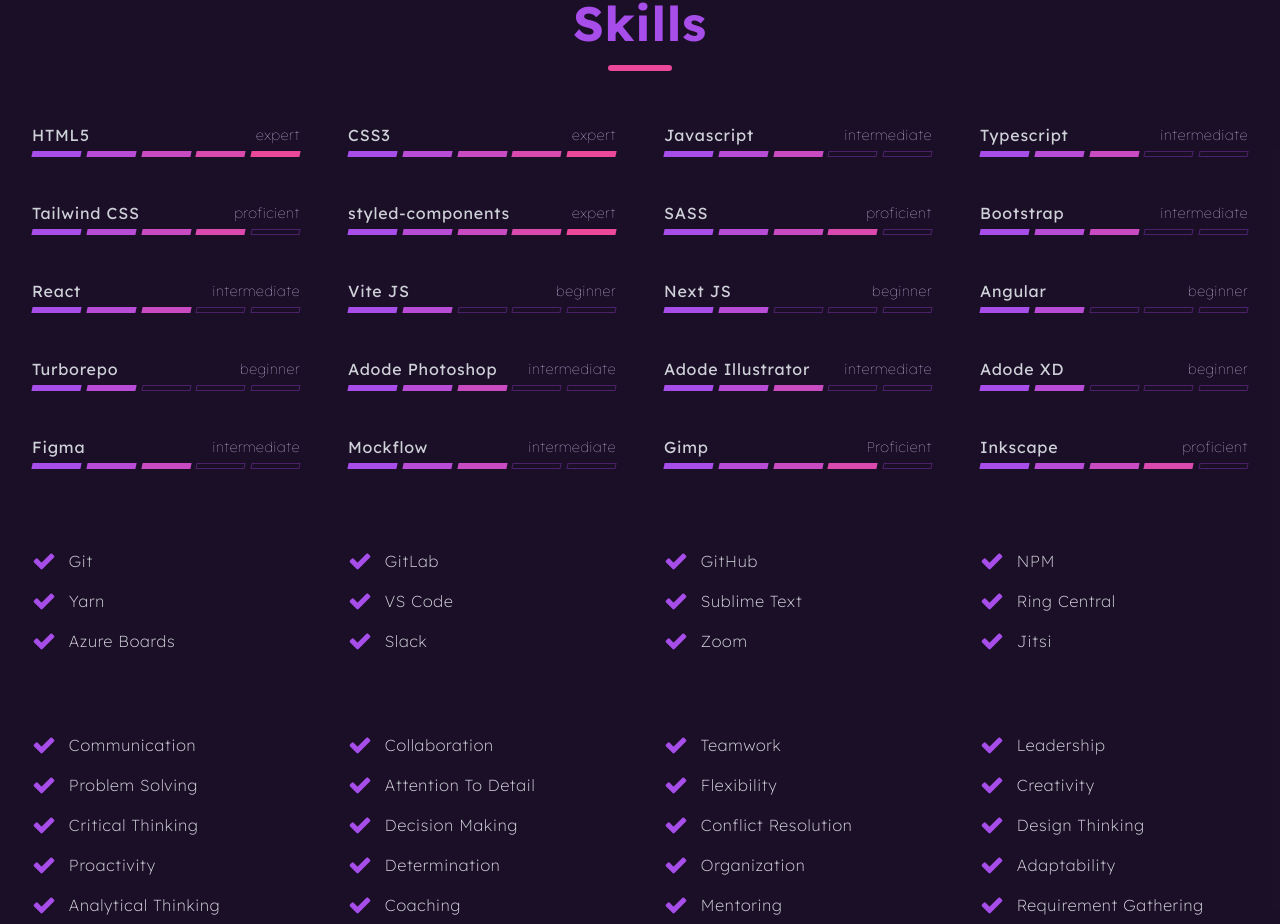
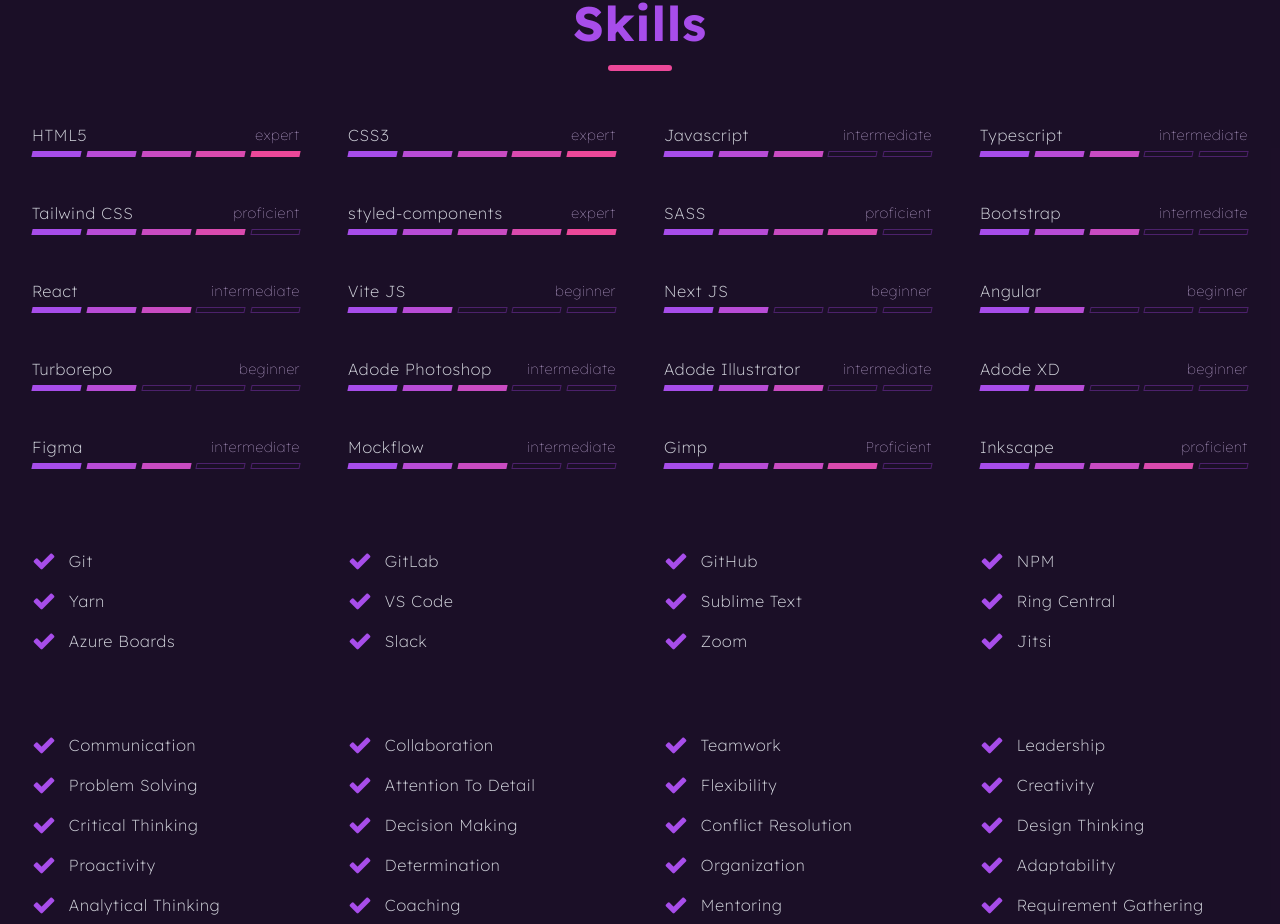
Before and after one commit to codemarns/portfolio, a React (Vite) app: page / in a window 1280 px wide. Shown: the part 1377-2301 px from the top of the page. Built offline with nearby package versions, Linux system fonts and the light colour scheme.

Commit message:
Skills: enhancement

```diff
--- a/src/styles/sections/skillsStyles.ts
+++ b/src/styles/sections/skillsStyles.ts
@@ -11,9 +11,9 @@
             base: "space-y-2",
             content: {
               base: "flex items-center justify-between",
-              name: "leading-none font-normal",
+              name: "leading-none",
               level:
-                "leading-none font-thin italic text-sm text-secondary-100 tracking-wider",
+                "leading-none font-thin italic text-sm text-secondary-100",
             },
             ratings: {
               base: "h-1.5 w-full grid grid-cols-5 gap-1.5",
```
